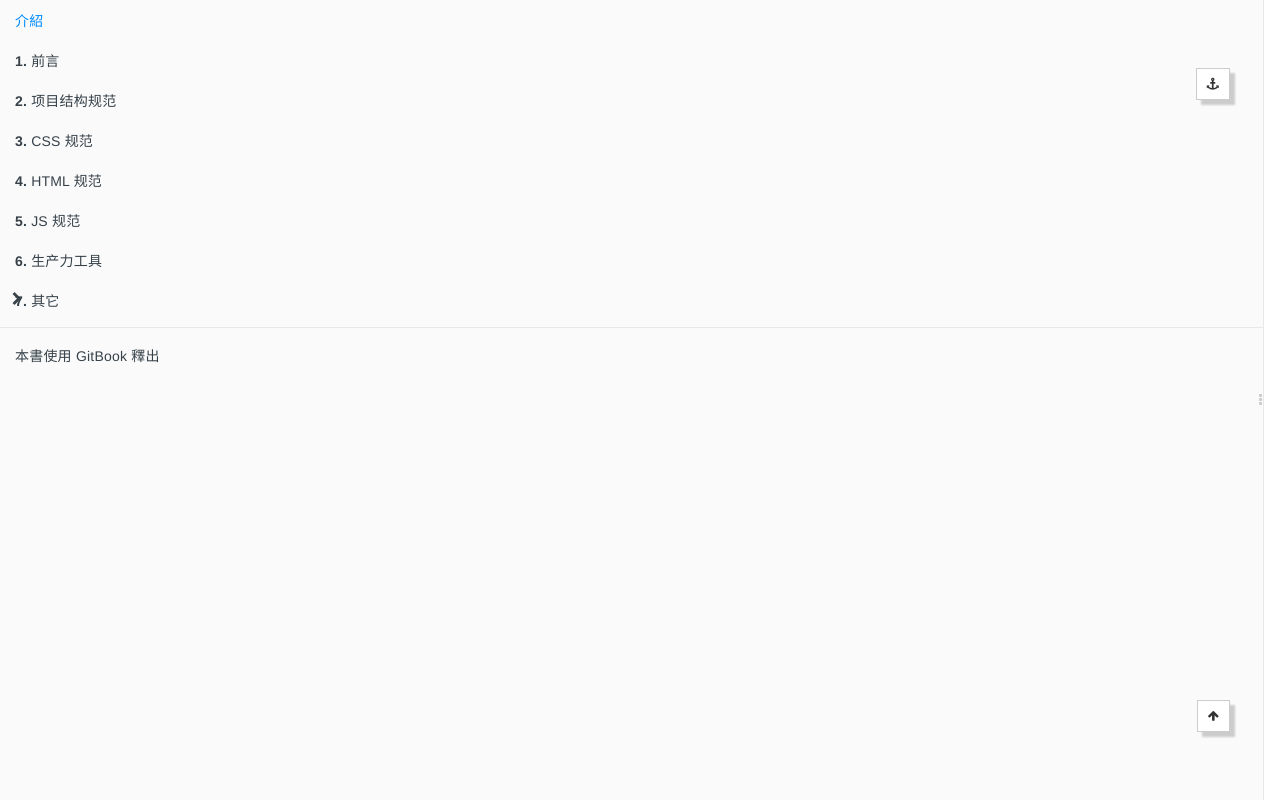
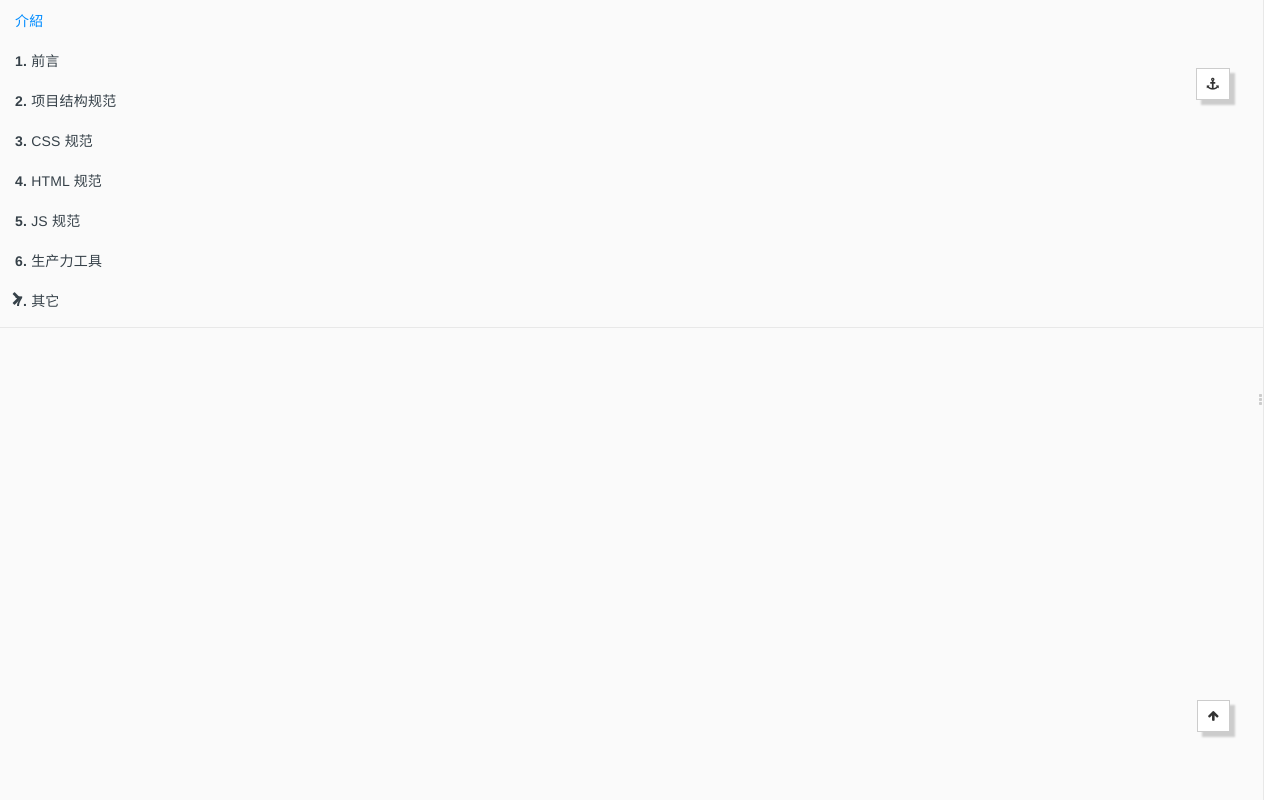
Before and after one commit to qiansr/book, a website with bundled scripts: page index.html in a window 1280 px wide. Built offline with nearby package versions, Linux system fonts and the light colour scheme; a script that the page names is missing; files whose address does not match are found by name.

Commit message:
Update index.html

```diff
--- a/index.html
+++ b/index.html
@@ -412,11 +412,7 @@
 
 
             <li class="divider"></li>
-            <li>
-                <a href="https://www.gitbook.com" target="blank" class="gitbook-link">
-                    本書使用 GitBook 釋出
-                </a>
-            </li>
+
 
         </ul>
     </nav>
```
